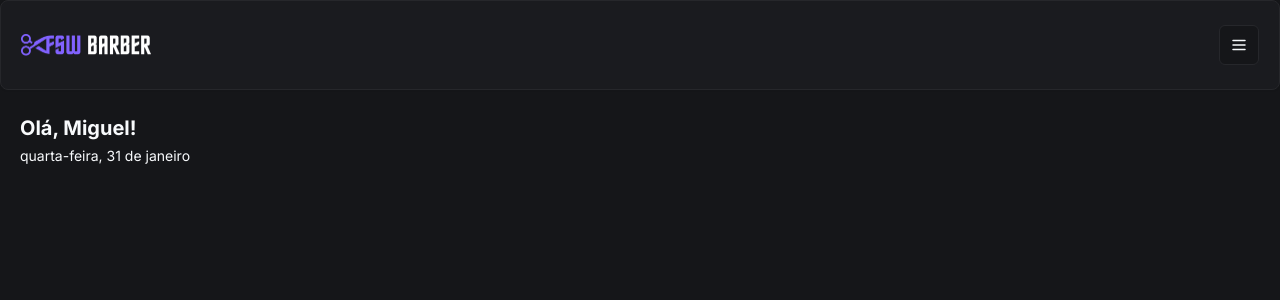
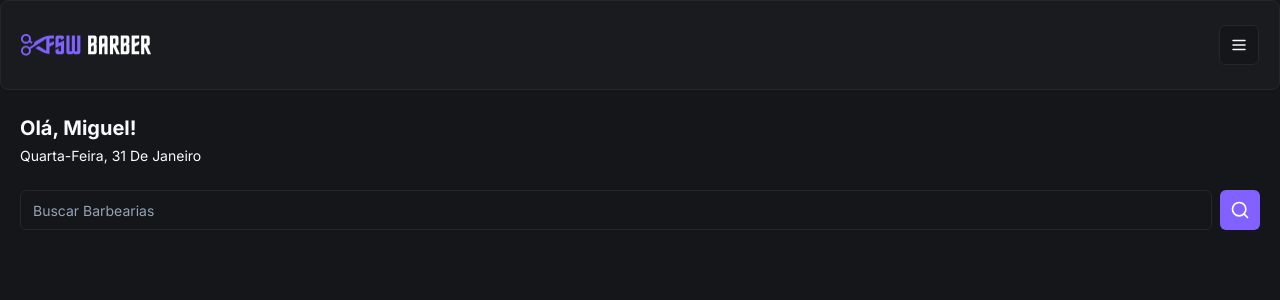
Before and after one commit to joseuilton/fsw-barber, a Next.js app: page / in a window 1280 px wide. Shown: the top 300 px of the page. Built offline with nearby package versions, Linux system fonts and the light colour scheme.

Commit message:
feat: add initial search component

```diff
--- /dev/null
+++ b/app/(home)/_components/search.tsx
@@ -0,0 +1,18 @@
+import { Button } from "@/app/_components/ui/button"
+import { Input } from "@/app/_components/ui/input"
+import { SearchIcon } from "lucide-react"
+
+const Search = () => {
+	return (
+		<div className="flex gap-2">
+			<Input
+				placeholder="Buscar Barbearias"
+			/>
+			<Button className="px-2.5 py-2">
+				<SearchIcon size={20} />
+			</Button>
+		</div>
+	)
+}
+
+export { Search }
--- a/app/(home)/page.tsx
+++ b/app/(home)/page.tsx
@@ -1,6 +1,7 @@
 import { format } from "date-fns";
 import { Header } from "../_components/Header/header";
 import { ptBR } from "date-fns/locale";
+import { Search } from "./_components/search";
 
 export default function Home() {
   return (
@@ -11,12 +12,17 @@
         <h1 className="mb-1 text-xl font-bold">
           Olá, Miguel!
         </h1>
-        <p className="text-sm">
+
+        <p className="capitalize text-sm">
           {format(new Date(), "EEEE',' dd 'de' MMMM", {
             locale: ptBR,
           })}
         </p>
       </div>
+
+      <div className="px-5">
+        <Search />
+      </div>
     </div>
   );
 }
--- /dev/null
+++ b/app/_components/ui/input.tsx
@@ -0,0 +1,25 @@
+import * as React from "react"
+
+import { cn } from "@/app/_lib/utils"
+
+export interface InputProps
+  extends React.InputHTMLAttributes<HTMLInputElement> {}
+
+const Input = React.forwardRef<HTMLInputElement, InputProps>(
+  ({ className, type, ...props }, ref) => {
+    return (
+      <input
+        type={type}
+        className={cn(
+          "flex h-10 w-full rounded-md border border-input bg-background px-3 py-2 text-sm ring-offset-background file:border-0 file:bg-transparent file:text-sm file:font-medium placeholder:text-muted-foreground focus-visible:outline-none focus-visible:ring-2 focus-visible:ring-ring focus-visible:ring-offset-2 disabled:cursor-not-allowed disabled:opacity-50",
+          className
+        )}
+        ref={ref}
+        {...props}
+      />
+    )
+  }
+)
+Input.displayName = "Input"
+
+export { Input }
```
